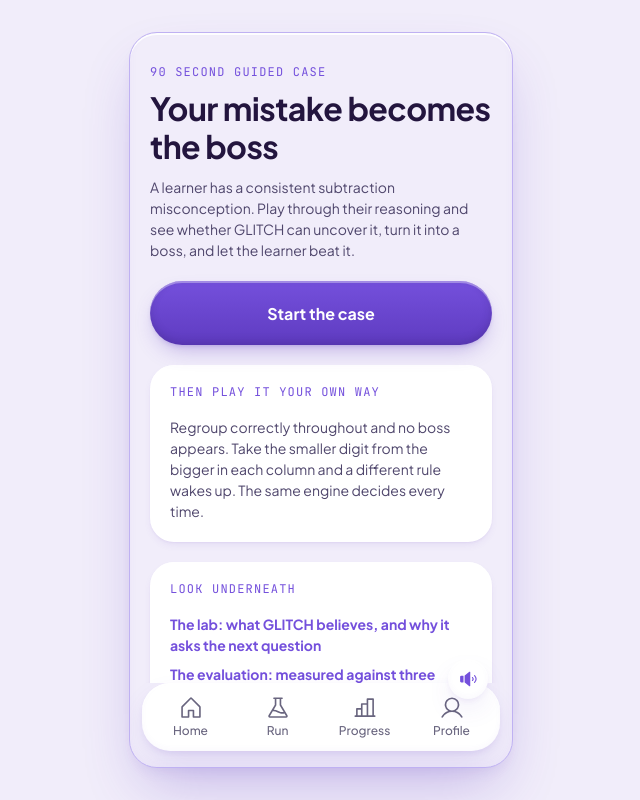
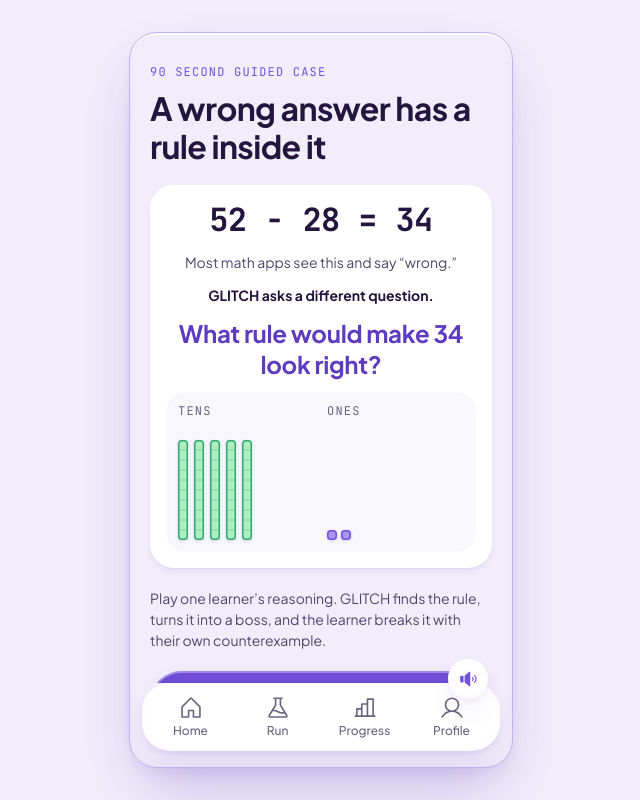
Before and after one commit to Enoch208/glitch-learning, a Next.js app: page /judges in a window 1280 px wide. Shown: the whole page, without its empty margins (319-959 px from the left). Built offline with nearby package versions, Linux system fonts and the light colour scheme.

Commit message:
feat(judges): open with the wrong answer and the rule that makes it look right
52 - 28 = 34 is marked wrong, then the tray replays Free Ten on the same
problem: ten ones appear, no ten leaves, the pieces reach 62 and the
answer 34 follows. The boss is named by its behaviour before the case starts.

```diff
--- a/src/app/judges/page.tsx
+++ b/src/app/judges/page.tsx
@@ -4,11 +4,14 @@
 import { useRouter } from "next/navigation";
 import { AppShell } from "@/components/app/app-shell";
 import { InstrumentSection } from "@/components/app/instrument";
+import { HOOK_MARKS, HookOpener } from "@/components/judges/hook-opener";
+import { useTimeline } from "@/lib/use-timeline";
 import { useRunStore } from "@/store/run-store";
 
 export default function JudgesPage() {
   const router = useRouter();
   const startGuidedCase = useRunStore((state) => state.startGuidedCase);
+  const beat = useTimeline(true, HOOK_MARKS);
 
   const start = () => {
     startGuidedCase();
@@ -21,12 +24,15 @@
         <p className="font-mono text-caption tracking-widest text-violet-500 uppercase">
           90 second guided case
         </p>
-        <h1 className="mt-2 text-h1 text-ink">Your mistake becomes the boss</h1>
-        <p className="mt-3 text-small text-ink-soft">
-          A learner has a consistent subtraction misconception. Play through their reasoning and see
-          whether GLITCH can uncover it, turn it into a boss, and let the learner beat it.
-        </p>
+        <h1 className="mt-2 text-h1 text-ink">A wrong answer has a rule inside it</h1>
       </header>
+
+      <HookOpener beat={beat} />
+
+      <p className="text-small text-ink-soft">
+        Play one learner&rsquo;s reasoning. GLITCH finds the rule, turns it into a boss, and the
+        learner breaks it with their own counterexample.
+      </p>
 
       <button
         type="button"
@@ -43,6 +49,13 @@
         </p>
       </InstrumentSection>
 
+      <InstrumentSection title="AI where language is fuzzy. Code where math must be true.">
+        <p className="text-small text-ink-soft">
+          The model proposes rules as small programs and reads the learner&rsquo;s explanation.
+          Deterministic code runs every rule, checks every counterexample and decides every win.
+        </p>
+      </InstrumentSection>
+
       <InstrumentSection title="Look underneath">
         <div className="flex flex-col gap-2 text-small font-bold text-violet-500">
           <Link href="/lab">The lab: what GLITCH believes, and why it asks the next question</Link>
--- /dev/null
+++ b/src/components/judges/hook-opener.tsx
@@ -0,0 +1,127 @@
+"use client";
+
+import Image from "next/image";
+import { motion, useReducedMotion } from "motion/react";
+import { XIcon } from "@phosphor-icons/react/dist/ssr";
+import bossIdle from "@/assets/clay/boss-free-ten-idle.webp";
+import { PlaceValueTray } from "@/components/canvas/place-value-tray";
+import { ClayIcon } from "@/components/clay/clay-icon";
+import { freeTenRule } from "@/engine/rules/known-rules";
+import { runRule } from "@/engine/rules/interpreter";
+import { cx } from "@/lib/cx";
+
+export const HOOK_MARKS = [900, 2600, 4000, 5400, 6600, 8200, 10000, 12000];
+
+const HOOK = { wrong: 1, question: 2, rule: 3, blocks: 4, glitch: 5, fits: 6, boss: 7, line: 8 };
+
+const problem = { minuend: 52, subtrahend: 28 };
+const run = runRule(freeTenRule, problem);
+const startTens = Math.floor(problem.minuend / 10);
+const startOnes = problem.minuend % 10;
+
+function Line({
+  show,
+  className,
+  children,
+}: {
+  show: boolean;
+  className?: string;
+  children: string;
+}) {
+  const reduceMotion = useReducedMotion() === true;
+  if (!show) return null;
+  return (
+    <motion.p
+      initial={reduceMotion ? false : { opacity: 0, y: 8 }}
+      animate={{ opacity: 1, y: 0 }}
+      className={className}
+    >
+      {children}
+    </motion.p>
+  );
+}
+
+export function HookOpener({ beat }: { beat: number }) {
+  const reduceMotion = useReducedMotion() === true;
+  const acted = beat >= HOOK.glitch;
+  const tens = acted ? run.tensTop : startTens;
+  const ones = acted ? run.onesTop : startOnes;
+
+  return (
+    <section className="space-y-3 rounded-xl bg-surface p-4 shadow-clay-1" aria-live="polite">
+      <div className="flex items-center justify-center gap-3">
+        <p className="font-mono text-h1 text-ink tabular-nums">
+          {problem.minuend} &minus; {problem.subtrahend} = {run.answer}
+        </p>
+        {beat >= HOOK.wrong && beat < HOOK.question ? (
+          <motion.span
+            initial={reduceMotion ? false : { scale: 1.8, opacity: 0 }}
+            animate={{ scale: 1, opacity: 1 }}
+            className="flex size-10 items-center justify-center rounded-full bg-coral-100 text-coral-700"
+            aria-label="Marked wrong"
+          >
+            <ClayIcon glyph={XIcon} size="md" weight="bold" />
+          </motion.span>
+        ) : null}
+      </div>
+
+      <Line show={beat >= HOOK.wrong} className="text-center text-small text-ink-soft">
+        Most math apps see this and say &ldquo;wrong.&rdquo;
+      </Line>
+      <Line show={beat >= HOOK.question} className="text-center text-small font-bold text-ink">
+        GLITCH asks a different question.
+      </Line>
+      <Line show={beat >= HOOK.rule} className="text-center text-h2 text-violet-600">
+        {`What rule would make ${String(run.answer)} look right?`}
+      </Line>
+
+      {beat >= HOOK.blocks ? (
+        <PlaceValueTray
+          tens={tens}
+          ones={ones}
+          startOnes={startOnes}
+          tenBroken={false}
+          glitching={beat === HOOK.glitch}
+          className="bg-canvas"
+        />
+      ) : null}
+
+      <Line
+        show={beat >= HOOK.glitch}
+        className={cx(
+          "text-center text-small font-bold text-coral-700",
+          beat === HOOK.glitch ? "glitch-fringe" : "",
+        )}
+      >
+        Ten ones appeared. No ten left the tens.
+      </Line>
+      <Line show={beat >= HOOK.fits} className="text-center font-mono text-small text-ink-soft">
+        {`${String(run.onesTop)} − ${String(problem.subtrahend % 10)} = ${String(run.onesResult)}, ${String(run.tensTop)} − ${String(Math.floor(problem.subtrahend / 10))} = ${String(run.tensResult)}. That makes ${String(run.answer)}.`}
+      </Line>
+
+      {beat >= HOOK.boss ? (
+        <motion.div
+          initial={reduceMotion ? false : { y: 48, scale: 0.6, opacity: 0 }}
+          animate={{ y: 0, scale: 1, opacity: 1 }}
+          transition={{ type: "spring", stiffness: 240, damping: 16 }}
+          className="flex items-center justify-center gap-4 rounded-lg bg-coral-100 p-3"
+        >
+          <Image
+            src={bossIdle}
+            alt="Free Ten, gripping the ten it never gave up"
+            height={96}
+            className="h-24 w-auto"
+          />
+          <div>
+            <p className="text-h1 tracking-wide text-coral-700 uppercase">Free Ten</p>
+            <p className="text-small font-bold text-ink">Takes ten. Keeps the ten.</p>
+          </div>
+        </motion.div>
+      ) : null}
+
+      <Line show={beat >= HOOK.line} className="text-center text-body font-bold text-violet-600">
+        Every wrong rule has a behavior. Find it, then break it.
+      </Line>
+    </section>
+  );
+}
```
